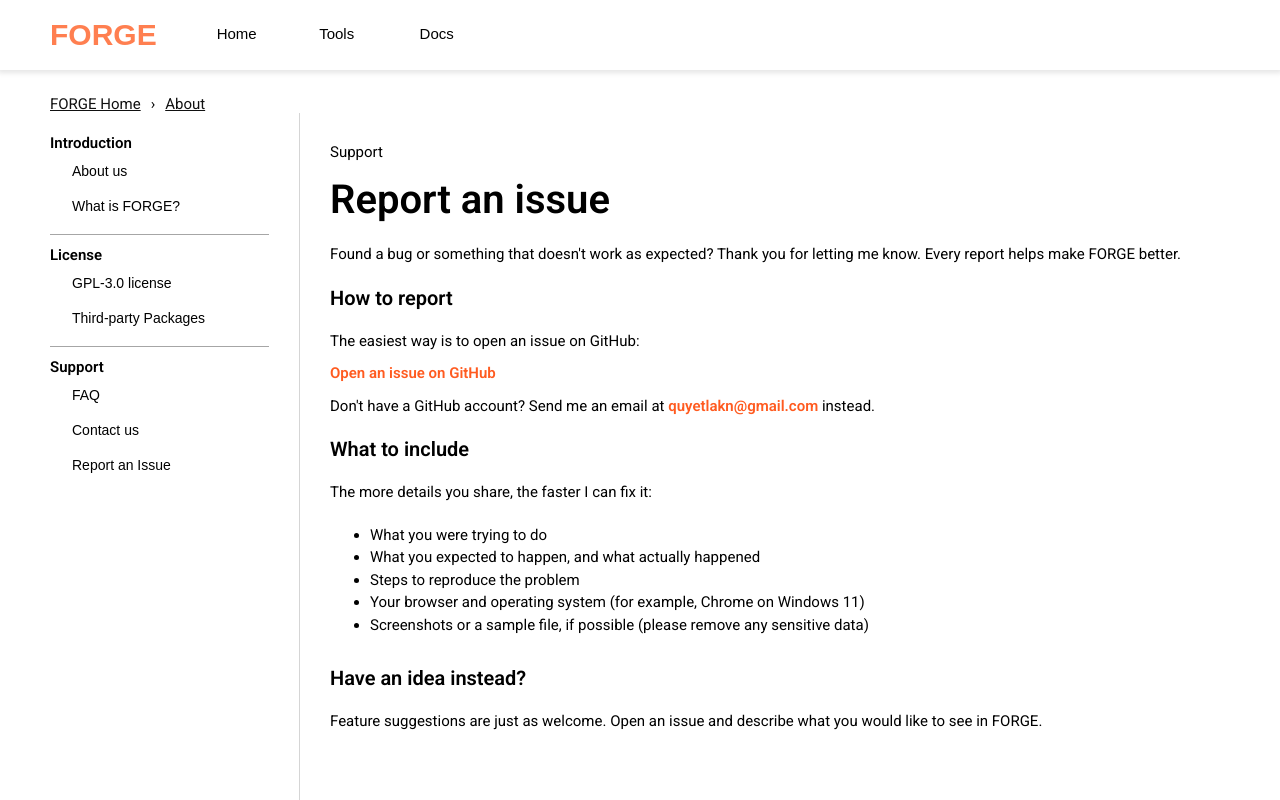
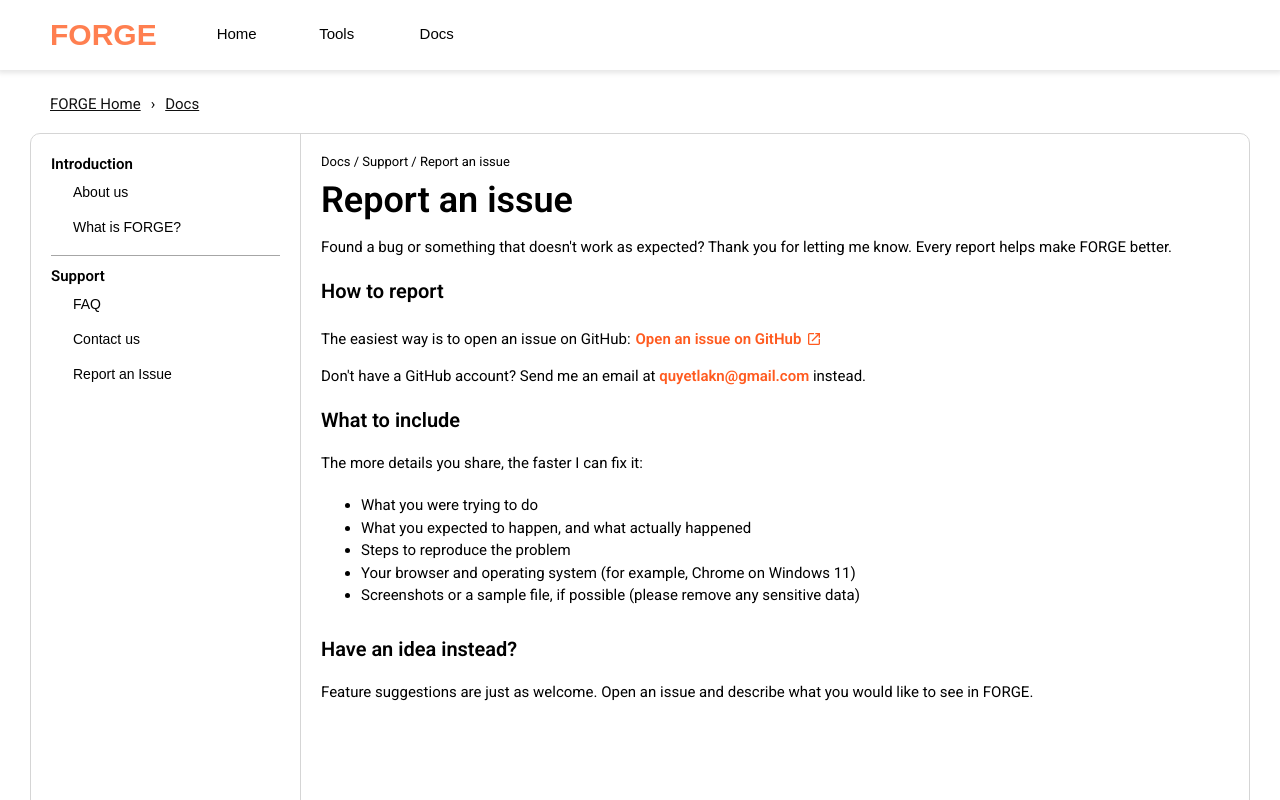
Before and after one commit to lakieungocquyet/forge, a React (Vite) app: page /docs/report-an-issue in a window 1280 px wide. Built offline with nearby package versions, Linux system fonts and the light colour scheme; a web font is replaced by a local one.

Commit message:
Update documentation page

```diff
--- a/src/routes/mainpage/docs/AboutUs.jsx
+++ b/src/routes/mainpage/docs/AboutUs.jsx
@@ -1,17 +1,19 @@
-function AboutUs () {
+import Divider from "../../../components/ui/Divider";
+
+function AboutUs() {
     return (
         <div>
             <div
                 style={{
-                    fontSize: "15px",
+                    fontSize: "13px",
                 }}
             >
-                Introduction
+                Docs / Introduction / About us
             </div>
             <div
                 style={{
-                    fontSize: "40px",
-                    padding: "15px 0px",
+                    fontSize: "36px",
+                    padding: "10px 0px",
                     fontWeight: "600"
                 }}
             >
@@ -24,7 +26,7 @@ function AboutUs () {
                     lineHeight: "1.5",
                 }}
             >
-                Hi there! 👋 I'm Quyết, the maintainer of FORGE.
+                Hi there! I'm Quyết, the maintainer of FORGE.
             </div>
 
             <div
--- a/src/routes/mainpage/docs/ContactUs.jsx
+++ b/src/routes/mainpage/docs/ContactUs.jsx
@@ -3,15 +3,15 @@ function ContactUs () {
         <div>
             <div
                 style={{
-                    fontSize: "15px",
+                    fontSize: "13px",
                 }}
             >
-                Support
+                Docs / Support / Contact us
             </div>
             <div
                 style={{
-                    fontSize: "40px",
-                    padding: "15px 0px",
+                    fontSize: "36px",
+                    padding: "10px 0px",
                     fontWeight: "600"
                 }}
             >
--- a/src/routes/mainpage/docs/Documentation.jsx
+++ b/src/routes/mainpage/docs/Documentation.jsx
@@ -6,7 +6,7 @@ function Documentation () {
     const navigate = useNavigate();
     const breadcrumbItems = [
         { label: "FORGE Home", path: "/" },
-        { label: "About", path: "/docs" },
+        { label: "Docs", path: "/docs" },
     ];
     return (
         <div>
@@ -16,8 +16,13 @@ function Documentation () {
                 style={{
                         minHeight: "100vh",
                         display: "grid",
-                        gridTemplateColumns: "300px 1fr",
+                        gridTemplateColumns: "250px 1fr",
                         gridTemplateAreas: '"left right"',
+                        border: "1px solid  #d5d5d5",
+                        margin: "20px 30px",
+                        padding: "0px 20px",
+                        boxSizing: "border-box",
+                        borderRadius: "10px"
                 }}
             >
                 <div
@@ -30,8 +35,7 @@ function Documentation () {
                         display: "flex",
                         flexDirection: "column",
                         paddingTop: "20px",
-                        paddingLeft: "50px",
-                        paddingRight: "30px",
+                        paddingRight: "20px",
                         overflowY: "auto",
                         boxSizing: "border-box"
                     }}
@@ -66,10 +70,12 @@ function Documentation () {
                     <span className="sidebar_section_title">Introduction</span>
                     <button className="sidebar_button" onClick={() => navigate("/docs/about-us")}>About us</button>
                     <button className="sidebar_button" onClick={() => navigate("/docs/what-is-forge")} >What is FORGE?</button>
+                    {/*
                     <Divider style={{marginTop: "10px", marginBottom: "10px"}}/>
                     <span className="sidebar_section_title">License</span>
                     <button className="sidebar_button" onClick={() => navigate("/docs/license")}>GPL-3.0 license</button>
                     <button className="sidebar_button">Third-party Packages</button>
+                    */}
                     <Divider style={{marginTop: "10px", marginBottom: "10px"}}/>
                     <span className="sidebar_section_title">Support</span>
                     <button className="sidebar_button" onClick={() => navigate("/docs/faq")}>FAQ</button>
@@ -79,7 +85,7 @@ function Documentation () {
                 <div
                     className="content"
                     style={{
-                        padding: "30px 30px",
+                        padding: "20px 20px",
                         gridArea: "right"
                     }}
                 >
--- a/src/routes/mainpage/docs/FAQ.jsx
+++ b/src/routes/mainpage/docs/FAQ.jsx
@@ -3,15 +3,15 @@ function FAQ () {
         <div>
             <div
                 style={{
-                    fontSize: "15px",
+                    fontSize: "13px",
                 }}
             >
-                Support
+                Docs / Support / FAQ
             </div>
             <div
                 style={{
-                    fontSize: "40px",
-                    padding: "15px 0px",
+                    fontSize: "36px",
+                    padding: "10px 0px",
                     fontWeight: "600"
                 }}
             >
--- a/src/routes/mainpage/docs/ReportAnIssue.jsx
+++ b/src/routes/mainpage/docs/ReportAnIssue.jsx
@@ -3,15 +3,15 @@ function ReportAnIssue () {
         <div>
             <div
                 style={{
-                    fontSize: "15px",
+                    fontSize: "13px",
                 }}
             >
-                Support
+                Docs / Support / Report an issue
             </div>
             <div
                 style={{
-                    fontSize: "40px",
-                    padding: "15px 0px",
+                    fontSize: "36px",
+                    padding: "10px 0px",
                     fontWeight: "600"
                 }}
             >
@@ -42,16 +42,24 @@ function ReportAnIssue () {
                     fontSize: "15px",
                     padding: "5px 0px",
                     lineHeight: "1.5",
+                    display: "flex",
+                    flexDirection: "row",
+                    alignItems: "center",
+                    gap: "5px"
                 }}
             >
+                <span>
                     The easiest way is to open an issue on GitHub:
-            </div>
-
+                </span>
                 <div
                     style={{
                         fontSize: "15px",
                         padding: "5px 0px",
                         lineHeight: "1.5",
+                        display: "flex",
+                        flexDirection: "row",
+                        alignItems: "center",
+                        gap: "5px"
                     }}
                 >
                     <a
@@ -71,7 +79,10 @@ function ReportAnIssue () {
                             fontWeight: "600"
                         }}
                     >Open an issue on GitHub</a>
+                    <svg xmlns="http://www.w3.org/2000/svg" viewBox="0 0 24 24" height="16px" width="16px" fill="#ff5b20"><path d="M5,21q-0.83,0-1.41-0.59T3,19V5Q3,4.17 3.59,3.59T5,3h7V5H5V19H19V12h2v7q0,0.82-0.59,1.41T19,21H5Zm4.7-5.3L8.3,14.3L17.6,5H14V3h7v7H19V6.4L9.7,15.7Z"/></svg>
                 </div>
+            </div>
+
             <div
                 style={{
                     fontSize: "15px",
--- a/src/routes/mainpage/docs/WhatIsFORGE.jsx
+++ b/src/routes/mainpage/docs/WhatIsFORGE.jsx
@@ -3,15 +3,15 @@ function WhatIsFORGE () {
         <div>
             <div
                 style={{
-                    fontSize: "15px",
+                    fontSize: "13px",
                 }}
             >
-                Introduction
+                Docs / Introduction / What Is FORGE?
             </div>
             <div
                 style={{
-                    fontSize: "40px",
-                    padding: "15px 0px",
+                    fontSize: "36px",
+                    padding: "10px 0px",
                     fontWeight: "600"
                 }}
             >
```
Lines whose indentation alone changed are shown as unchanged.
